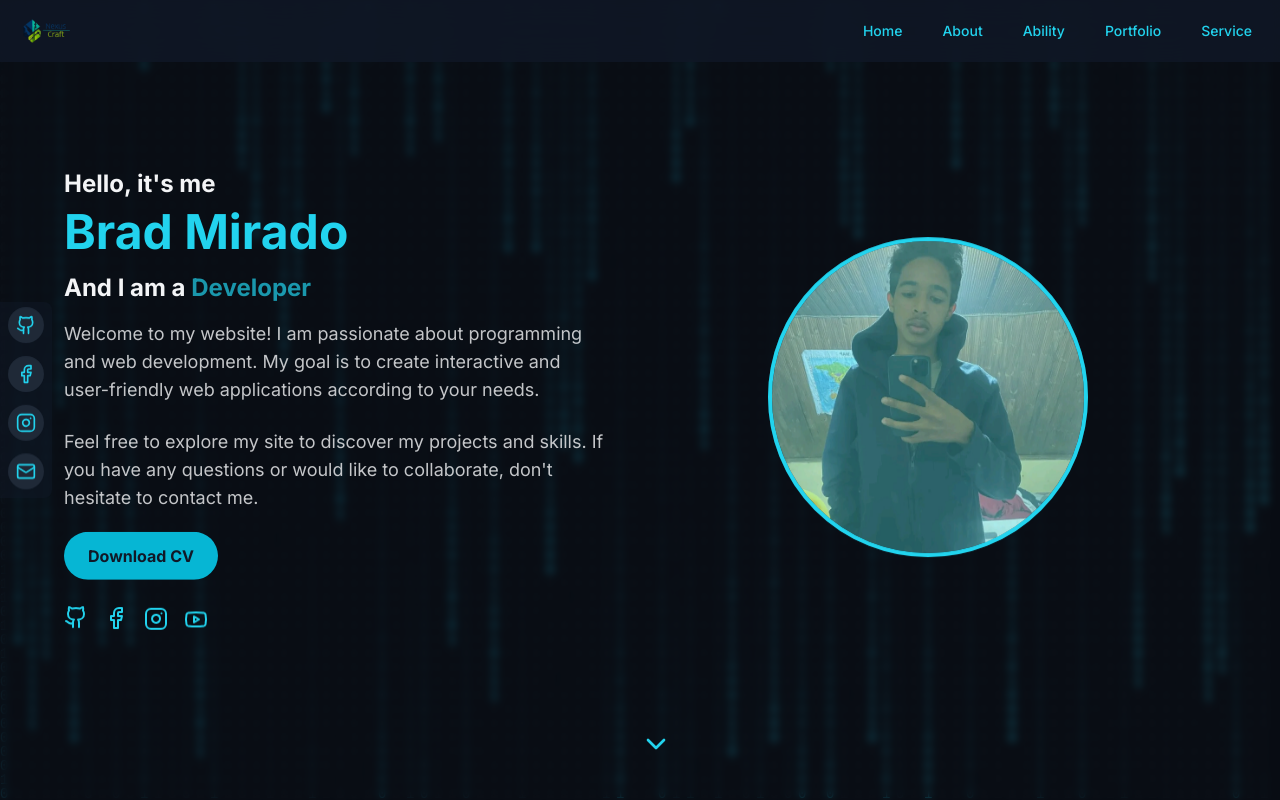
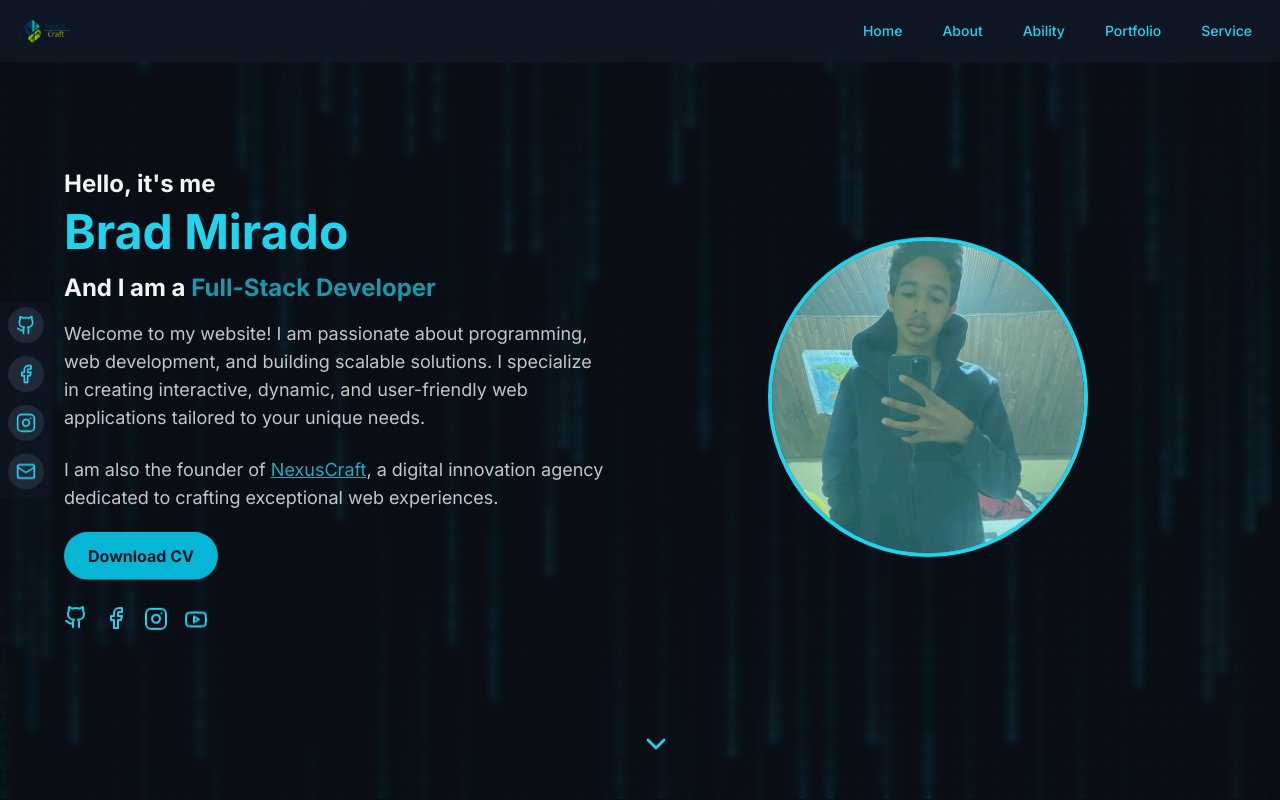
Before and after one commit to AkemiFF/Portfolio, a Next.js app: page / in a window 1280 px wide. Shown: the top 800 px of the page. Built offline with nearby package versions, Linux system fonts and the light colour scheme.

Commit message:
home footer

```diff
--- a/components/Footer.tsx
+++ b/components/Footer.tsx
@@ -1,17 +1,17 @@
+import Image from 'next/image'
 import Link from 'next/link'
-import Image from 'next/image'
 
 export default function Footer() {
   return (
     <footer className="bg-gray-900 text-gray-100 py-8">
       <div className="container mx-auto px-4 flex flex-col md:flex-row justify-between items-center">
         <div>
-          <p>Created by <a href="https://github.com/AkemiFF" className="text-cyan-400 hover:underline">AkemiKun</a></p>
-          <p>&copy; 2024 AkemiKey, Brad.</p>
+          <p>Created by <Link href="https://github.com/AkemiFF" className="text-cyan-400 hover:underline">BradAke</Link></p>
+          <p>&copy; 2024 NexusCraft.</p>
         </div>
-        <Link href="https://github.com/AkemiFF" className="flex items-center space-x-2 mt-4 md:mt-0">
-          <Image src="/logo.png" alt="logo" width={40} height={40} className="animate-spin-slow" />
-          <span className="text-cyan-400 font-bold">AkemiKey</span>
+        <Link href="https://nexuscraft.onrender.com" className="flex items-center space-x-2 mt-4 md:mt-0">
+          <Image src="/logoX.png" alt="logo" width={40} height={40} />
+          <span className="text-cyan-400 font-bold">NexusCraft</span>
         </Link>
       </div>
     </footer>
--- a/components/Home.tsx
+++ b/components/Home.tsx
@@ -7,19 +7,27 @@ export default function Home() {
     <section id="home" className="min-h-screen flex flex-col justify-center bg-gray-900 bg-opacity-50 backdrop-filter backdrop-blur-sm p-4 sm:p-8">
       <div className="container mx-auto max-w-7xl px-4 sm:px-6 lg:px-8 flex flex-col lg:flex-row items-center justify-between">
         <div className="lg:w-1/2 text-gray-100 mb-8 lg:mb-0 pr-0 lg:pr-8">
-          <h3 className="text-xl sm:text-2xl font-bold mb-2 animate-fade-in-up">Hello, it&apos;s me</h3>
-          <h1 className="text-4xl sm:text-5xl font-bold text-cyan-400 mb-4 animate-glow">Brad Mirado</h1>
+          <h3 className="text-xl sm:text-2xl font-bold mb-2 animate-fade-in-up">
+            Hello, it&apos;s me
+          </h3>
+          <h1 className="text-4xl sm:text-5xl font-bold text-cyan-400 mb-4 animate-glow">
+            Brad Mirado
+          </h1>
           <h3 className="text-xl sm:text-2xl font-bold mb-4">
-            And I am a <span className="text-cyan-400 animate-pulse">Developer</span>
+            And I am a <span className="text-cyan-400 animate-pulse">Full-Stack Developer</span>
           </h3>
           <p className="text-base sm:text-lg mb-6 animate-fade-in opacity-80">
-            Welcome to my website! I am passionate about programming and web development.
-            My goal is to create interactive and user-friendly web applications according to your needs.
+            Welcome to my website! I am passionate about programming, web development, and building scalable solutions.
+            I specialize in creating interactive, dynamic, and user-friendly web applications tailored to your unique needs.
           </p>
           <p className="text-base sm:text-lg mb-6 animate-fade-in opacity-80">
-            Feel free to explore my site to discover my projects and skills. If you have any questions or
-            would like to collaborate, don&apos;t hesitate to contact me.
+            I am also the founder of <a href="https://nexuscraft.onrender.com" target="_blank" rel="noopener noreferrer" className="text-cyan-400 underline">
+              NexusCraft</a>, a digital innovation agency dedicated to crafting exceptional web experiences.
           </p>
+          {/* <p className="text-base sm:text-lg mb-6 animate-fade-in opacity-80">
+            Feel free to explore my site to discover my projects and skills. If you have any questions or would like to collaborate,
+            don&apos;t hesitate to <a href="#contact" className="text-cyan-400 underline">contact me</a>.
+          </p> */}
           <Link
             href="https://github.com/AkemiFF/cv-brad-mirado/archive/refs/heads/main.zip"
             className="inline-block bg-cyan-500 text-gray-900 px-6 py-3 rounded-full font-bold hover:bg-cyan-400 transition-all duration-300 transform hover:scale-105 animate-bounce"
```
